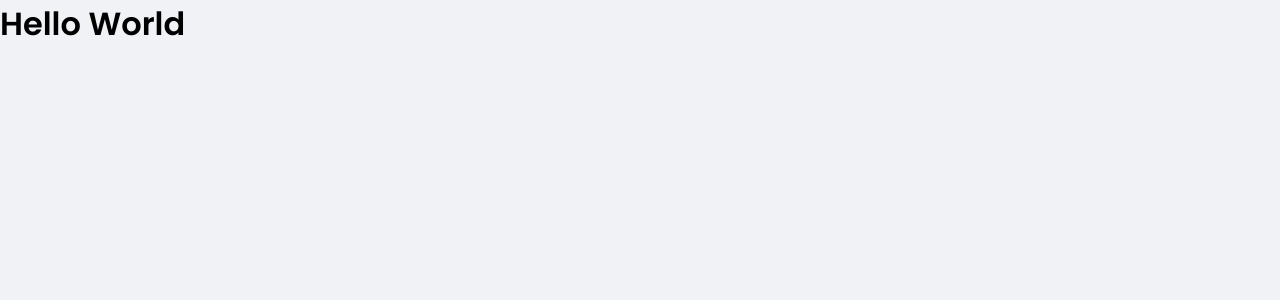
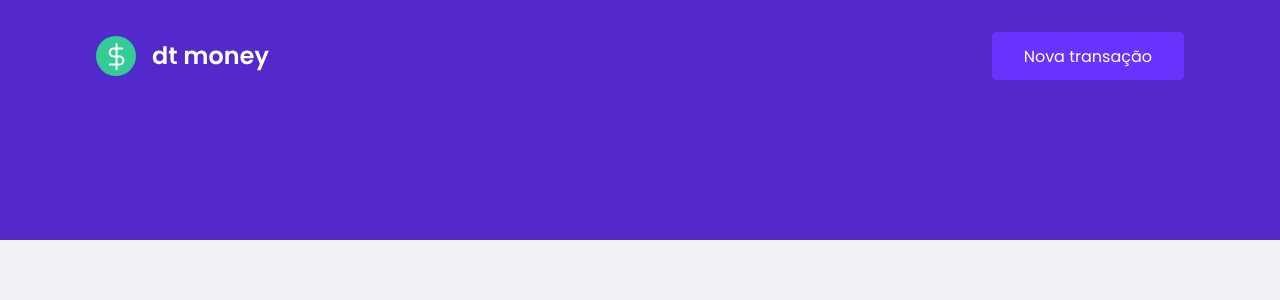
Before and after one commit to duardodev/dtmoney, a React (Vite) app: page / in a window 1280 px wide. Shown: the top 300 px of the page. Built offline with nearby package versions, Linux system fonts and the light colour scheme.

Commit message:
feat: create header component

```diff
--- a/src/App.tsx
+++ b/src/App.tsx
@@ -1,10 +1,11 @@
+import { Header } from "./components/Header"
 import { GlobalStyle } from "./styles/global"
 
 export function App() {
   return (
-    <div className="App">
-      <h1>Hello World</h1>
+    <>
+      <Header />
       <GlobalStyle />
-    </div>
+    </>
   )
 }
--- /dev/null
+++ b/src/components/Header/index.tsx
@@ -0,0 +1,15 @@
+import logoImg from '../../assets/logo.svg'
+import { Container, Content } from './styles'
+
+export function Header() {
+  return (
+    <Container>
+      <Content>
+        <img src={logoImg} alt="dt money" />
+        <button type="button">
+          Nova transação
+        </button>
+      </Content>
+    </Container>
+  )
+}
--- /dev/null
+++ b/src/components/Header/styles.ts
@@ -0,0 +1,31 @@
+import styled from 'styled-components'
+
+export const Container = styled.header`
+  background-color: var(--blue);
+`
+
+export const Content = styled.div`
+  max-width: 1120px;
+  margin: 0 auto;
+  padding: 2rem 1rem 10rem;
+
+  display: flex;
+  justify-content: space-between;
+  align-items: center;
+
+  button {
+    color: var(--shape);
+    background-color: var(--blue-light);
+    font-size: 1rem;
+    height: 3rem;
+
+    padding: 0 2rem;
+    border: 0;
+    border-radius: 0.30rem;
+    transition: filter 0.2s;
+
+    &:hover {
+      filter: brightness(0.9);
+    }
+  }
+`
```
